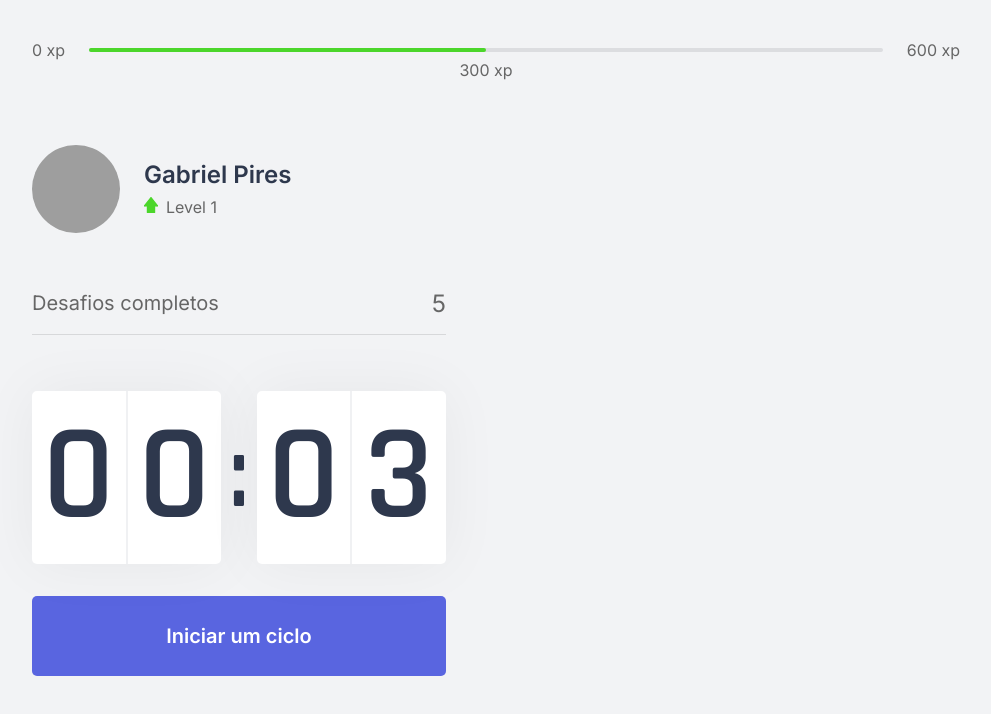
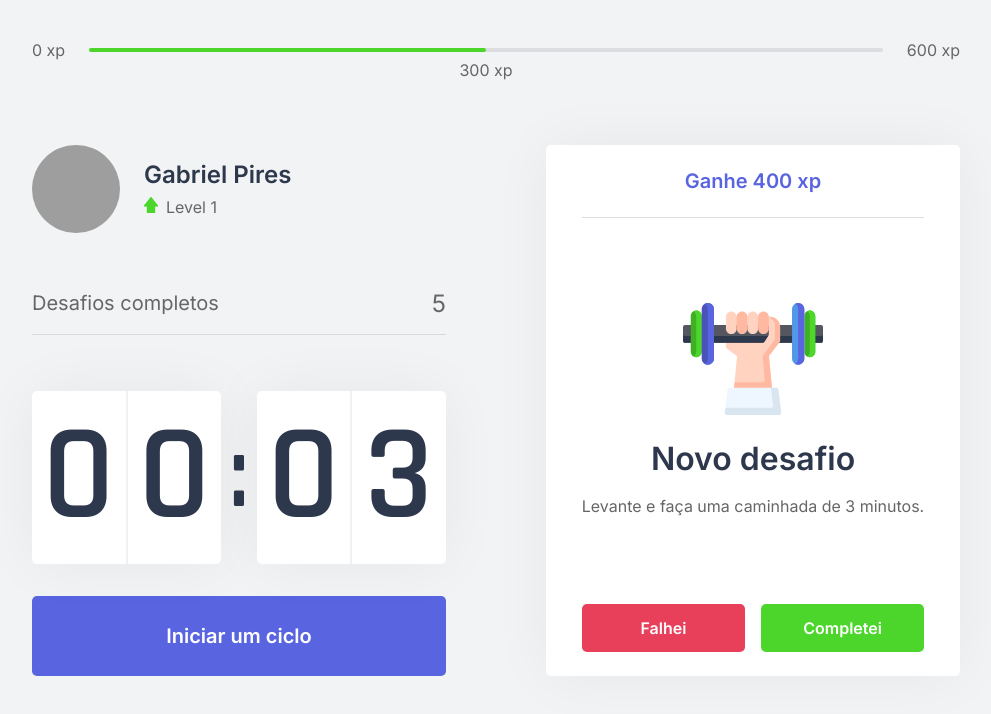
Before and after one commit to GabriPires/moveit, a Next.js app: page / in a window 1280 px wide. Shown: the top 714 px of the page, without its empty margins (144-1135 px from the left). Built offline with nearby package versions, Linux system fonts and the light colour scheme; grey boxes are pictures that could not be loaded.

Commit message:
Componente challenge box

```diff
--- /dev/null
+++ b/src/components/ChallengeBox.tsx
@@ -0,0 +1,44 @@
+import styles from '../styles/components/ChallengeBox.module.css';
+
+export function ChallengeBox() {
+  const hasActiveChallenge = true;
+
+  return(
+    <div className={styles.challengeBoxContainer}>
+      { hasActiveChallenge ? (
+        <div className={styles.challengeActive}>
+          <header>Ganhe 400 xp</header>
+
+          <main>
+            <img src="icons/body.svg"/>
+            <strong>Novo desafio</strong>
+            <p>Levante e faça uma caminhada de 3 minutos.</p>
+          </main>
+
+          <footer>
+            <button
+              type="button"
+              className={styles.challengeFailedButton}
+            >
+              Falhei
+            </button>
+            <button
+              type="button"
+              className={styles.challengeSucceededButton}
+            >
+              Completei
+            </button>
+          </footer>
+        </div>
+      ) : (
+        <div className={styles.challengeNotActive}>
+        <strong>Finalize um ciclo para receber desafios</strong>
+        <p>
+          <img src="icons/level-up.svg" alt="Level up"/>
+          Avance de level completando desafios
+        </p>
+      </div>
+      ) }
+    </div>
+  );
+}
--- a/src/pages/index.tsx
+++ b/src/pages/index.tsx
@@ -2,6 +2,7 @@
 import { Countdown } from '../components/Countdown';
 import { ExperienceBar } from '../components/ExperienceBar'
 import { Profile } from '../components/Profile'
+import { ChallengeBox } from '../components/ChallengeBox';
 
 import Head from 'next/head'
 
@@ -22,7 +23,9 @@
           <CompletedChallenges />
           <Countdown />
         </div>
-        <div></div>
+        <div>
+          <ChallengeBox />
+        </div>
       </section>
     </div>
   )
--- /dev/null
+++ b/src/styles/components/ChallengeBox.module.css
@@ -0,0 +1,110 @@
+.challengeBoxContainer {
+  height: 100%;
+
+  background: var(--white);
+  border-radius: 5px;
+  box-shadow: 0 0 60px rgba(0, 0, 0, 0.05);
+  padding: 1.5rem 2rem;
+
+  display: flex;
+  flex-direction: column;
+  align-items: center;
+  justify-content: center;
+
+  text-align: center;
+}
+
+.challengeNotActive {
+  display: flex;
+  flex-direction: column;
+  align-items: center;
+}
+
+.challengeNotActive strong {
+  font-size: 1.5rem;
+  font-weight: 500;
+  line-height: 1.4;
+}
+
+.challengeNotActive p {
+  display: flex;
+  flex-direction: column;
+  align-items: center;
+  line-height: 1.4;
+  max-width: 70%;
+  margin-top: 3rem;
+}
+
+.challengeNotActive p img {
+  margin-bottom: 1rem;
+}
+
+.challengeActive {
+  height: 100%;
+
+  display: flex;
+  flex-direction: column;
+}
+
+.challengeActive header {
+  color: var(--blue);
+  font-weight: 600;
+  font-size: 1.25rem;
+  padding: 0 2rem 1.5rem;
+  border-bottom: 1px solid var(--gray-line);
+}
+
+.challengeActive main {
+  display: flex;
+  flex: 1;
+  flex-direction: column;
+  align-items: center;
+  justify-content: center;
+}
+
+.challengeActive main strong {
+  font-weight: 600;
+  font-size: 2rem;
+  color: var(--title);
+  margin: 1.5rem 0 1rem;
+}
+
+.challengeActive main p {
+  line-height: 1.5;
+}
+
+.challengeActive footer {
+  display: grid;
+  grid-template-columns: 1fr 1fr;
+  gap: 1rem;
+}
+
+.challengeActive footer button {
+  height: 3rem;
+
+  display: flex;
+  align-items: center;
+  justify-content: center;
+
+  border: 0;
+  border-radius: 5px;
+
+  color: var(--white);
+
+  font-size: 1rem;
+  font-weight: 600;
+
+  transition: filter 0.2s;
+}
+
+.challengeActive footer button.challengeFailedButton {
+  background: var(--red);
+}
+
+.challengeActive footer button.challengeSucceededButton {
+  background: var(--green);
+}
+
+.challengeActive footer button:hover {
+  filter: brightness(0.9);
+}
```
